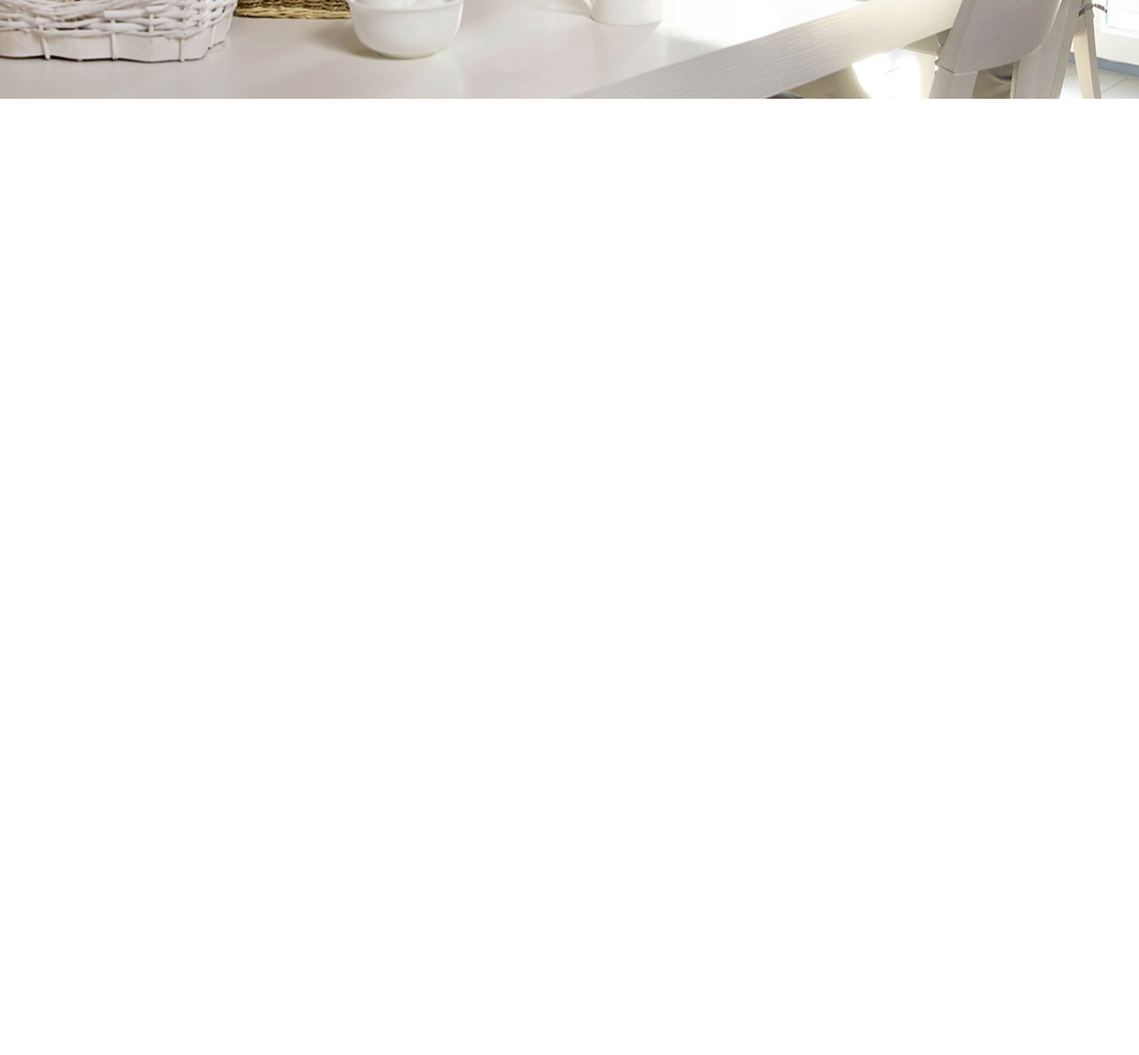
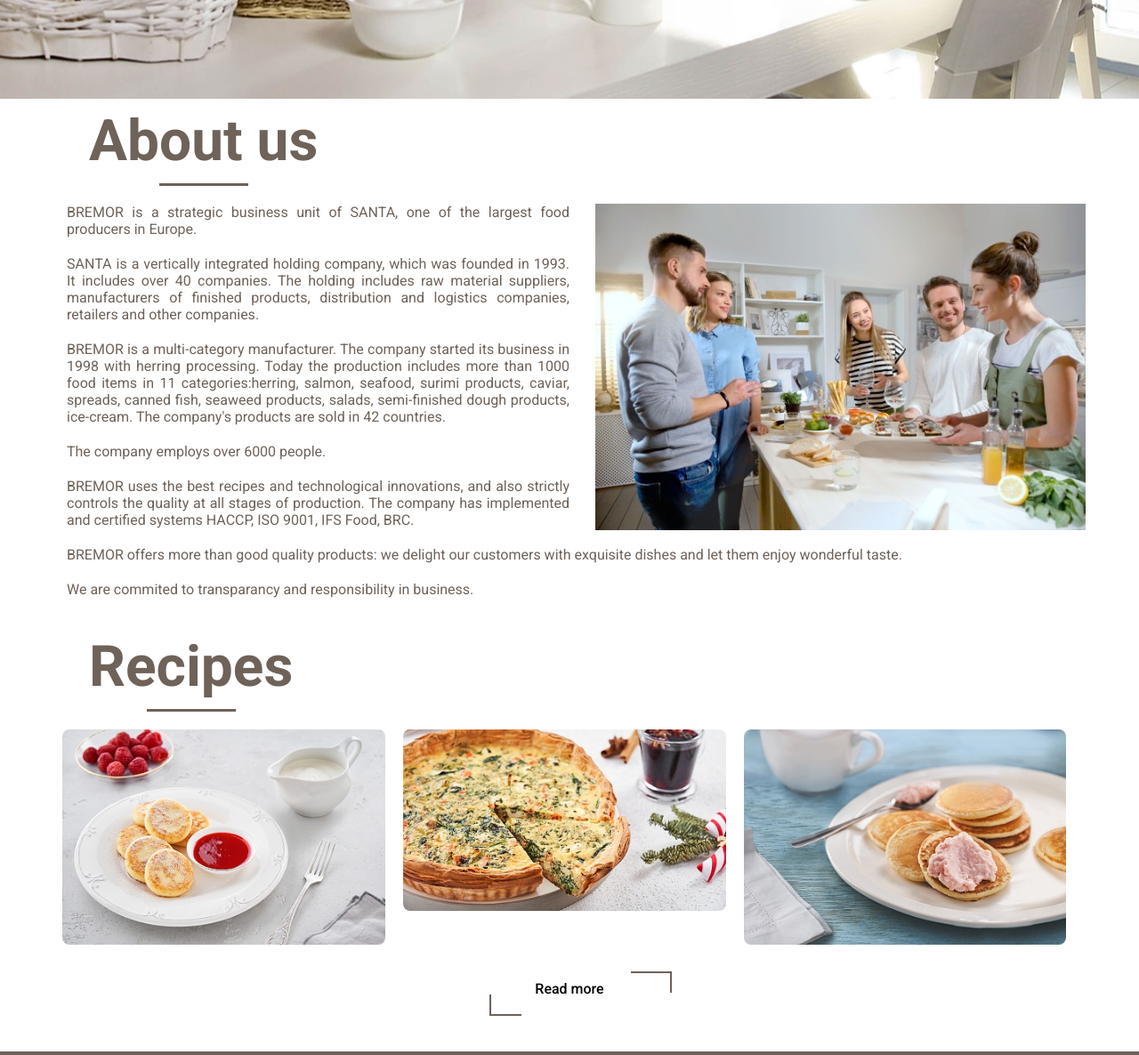
Before and after one commit to Arastun123/Bremor, a plain HTML site: page index.htm in a window 1280 px wide. Shown: the part 689-1875 px from the top of the page at 89% size. Before the commit the page ends 800 px from the top, so only its background shows below. Drawn offline with nearby package versions, Linux system fonts and the light colour scheme.

Commit message:
Index page

```diff
--- /dev/null
+++ b/assets/style/index.css
@@ -0,0 +1,87 @@
+@import url('https://fonts.googleapis.com/css2?family=Roboto:wght@400;500;700&display=swap');
+:root{
+    --txt-color:#6E6259;
+}
+
+#bg{
+    width: 100%;
+    height: 100vh;
+    background: url("../img/main.jpg") no-repeat center center fixed;
+    -webkit-background-size: cover;
+    -moz-background-size: cover;
+    -o-background-size: cover;
+    background-size: cover;
+    z-index: -10;
+}
+
+section{ padding: 10px; }
+
+h2::after{
+    content: "";
+    display: block;
+    width: 100px;
+    height: 3px;
+    background: var(--txt-color);
+    margin:10px  auto;
+}
+
+.img img { width: 100%; }
+.img { width: 95%; margin: auto; }
+
+#about p{
+    color: var(--txt-color);
+    font: 1em 'Roboto', sans-serif;
+    padding: 10px 15px;
+}
+
+.txt { text-align: justify;}
+
+#head-text{
+    display: flex;
+    align-items: end;
+    justify-content: flex-end;
+    height: 80vh;
+    width: 70%;
+    margin: auto;
+}
+
+.rec-img img {
+    width: 100%;
+    display: block;
+    border-radius: 8px;
+}
+.recipe{
+    position: relative;
+    padding: 10px;
+}
+.rec-text{
+    position: absolute;
+    bottom: 30px;
+    left: -100%;
+    display: none;
+}
+.rec-text p {
+    color: #000;
+    font: 1.5em 'Roboto', sans-serif;
+}
+.rec-img:hover { opacity: .6; }
+.rec-img:hover + .rec-text{
+    left: 20px;
+    display: block;
+}
+
+@media only screen and (min-width:992px) {
+    #bg{
+        width: 100%;
+        height: 100vh;
+        background: url("../img/main.jpg") center;
+        z-index: -10;
+    }
+    .img, .txt { margin: 10px 0 ;}
+    .img img { width: 95%; }
+    .img {
+        width: 50%;
+        text-align: end;
+    }
+    #head-text{ width: 50%; }
+}
--- a/assets/style/style.css
+++ b/assets/style/style.css
@@ -3,10 +3,9 @@
     --txt-color:#6E6259;
 }
 .hamburger-menu {
-    padding: 20px;
+    padding: 10px;
     cursor: pointer;
 }
-
 .bar,
 .bar:after,
 .bar:before {
@@ -52,16 +51,6 @@
     transition: bottom 300ms cubic-bezier(0.23, 1, 0.32, 1), transform 300ms 300ms cubic-bezier(0.23, 1, 0.32, 1);
 }
 
-#bg{
-    width: 100%;
-    height: 100vh;
-    background: url("../img/main.jpg") no-repeat center center fixed;
-    -webkit-background-size: cover;
-    -moz-background-size: cover;
-    -o-background-size: cover;
-    background-size: cover;
-    z-index: -10;
-}
 .d-flex{
     display: flex;
     justify-content: space-between;
@@ -79,9 +68,7 @@
     color: var(--txt-color);
     font-size: 1em;
 }
-#languages{
-    position: relative;
-}
+#languages, .hamburger-menu { position: relative; }
 .dropdown {
     background: #fff;
     width: max-content;
@@ -95,11 +82,16 @@ a{
     color: var(--txt-color) ;
     padding: 10px ;
 }
+nav{
+    position: fixed;
+    width: 100%;
+    z-index: 1;
+}
 #menu{
     background: #fff;
     width: 250px;
-    height: 90vh;
-    position: fixed;
+    height: 95vh;
+    position: absolute;
     display: none;
 }
 #menu ul{
@@ -119,56 +111,106 @@ a{
     color: #fff;
     transition: 2s;
 }
+section{ padding: 10px; }
+h2{
+    color: var(--txt-color);
+    font: 600 4em 'Roboto', sans-serif;
+    margin: 0 0 0 40px;
+    width: max-content;
+}
+h1{
+    color: #000;
+    font: bold 3em 'Roboto', sans-serif;
+}
+.t-center{ text-align: center;}
+#more{
+    font-size: 1.3em;
+    padding: 10px 25px;
+    font:500 1em "Roboto", sans-serif;
+    background: transparent;
+    outline: none;
+    cursor: pointer;
+    transition: all 0.3s ease;
+    position: relative;
+    display: inline-block;
+    margin: 20px;
+}
+.btn-4 {
+    width: 230px;
+    height: 60px;
+    line-height: 42px;
+    padding: 0;
+    border: none;
+}
+.btn-4 span {
+    position: relative;
+    display: block;
+    width: 100%;
+    height: 100%;
+}
+.btn-4:before,
+.btn-4:after {
+    position: absolute;
+    content: "";
+    right: 0;
+    top: 0;
+    background: var(--txt-color);
+    transition: all 0.3s ease;
+  }
+.btn-4:before {
+    height: 40%;
+    width: 2px;
+}
+.btn-4:after {
+    width: 20%;
+    height: 2px;
+}
+.btn-4:hover:before {
+    height: 90%;
+}
+.btn-4:hover:after {
+    width: 90%;
+}
+.btn-4 span:before,
+.btn-4 span:after {
+    position: absolute;
+    content: "";
+    left: 0;
+    bottom: 0;
+    background: var(--txt-color);
+    transition: all 0.3s ease;
+}
+.btn-4 span:before {
+    width: 2px;
+    height: 60%;
+}
+.btn-4 span:after {
+    width: 20%;
+    height: 2px;
+}
+.btn-4 span:hover:before { height: 100%; }
+.btn-4 span:hover:after { width: 100%; }
+footer{
+    background: var(--txt-color);
+    padding: 10px;
+}
+.copyright p{
+    color: #fff;
+    font-size: 1.5em;
+}
+.footer-img{ width: 20%; }
+.footer-img img { width: 100%; }
 @media only screen and (min-width:992px) {
     .container {
         max-width: 95%;
         margin: auto;
     }
     #logo{ width: 10%; }
-    #bg{
-        width: 100%;
-        height: 100vh;
-        background: url("../img/main.jpg") center;
-        z-index: -10;
+    section{
+        max-width: 1180px;
+        margin: auto;
+        padding: 20px 10px;
     }
-
-
-
-
-
-
-
-
-
-
-
-
-
-
-
-
-
-
-
-
-
-
-
-
-
-
-
-
-
-
-
-
-
-
-
-
-
-
     .row::after{
         content: "";
         display: table;
--- a/index.htm
+++ b/index.htm
@@ -6,6 +6,7 @@
     <meta name="viewport" content="width=device-width, initial-scale=1.0">
     <link rel="stylesheet" href="./assets/style/reset.css">
     <link rel="stylesheet" href="./assets/style/style.css">
+    <link rel="stylesheet" href="./assets/style/index.css">
     <title>Document</title>
 </head>
 
@@ -46,12 +47,76 @@
                     </ul>
                 </div>
             </nav>
+            <div id="head-text">
+                <h1>BREMOR is one of the largest food producers in Europe.</h1>
+            </div>
         </div>
     </header>
-    <main></main>
-    <footer></footer>
-    <div class="imgList gallery"></div>
-
+    <main>
+        <div class="container">
+            <section id="about">
+                <h2>About us</h2>
+                <div class="text">
+                    <div class="img fright">
+                        <img src="./assets/img/6.jpg" alt="Image 6" />
+                    </div>
+                    <div class="txt">
+                        <p>BREMOR is a strategic business unit of SANTA, one of the largest food producers in Europe.</p>
+                        <p>SANTA is a vertically integrated holding company, which was founded in 1993. It includes over 40 companies. The holding includes raw material suppliers, manufacturers of finished products, distribution and logistics companies, retailers and other companies.</p>
+                        <p>BREMOR is a multi-category manufacturer. The company started its business in 1998 with herring processing. Today the production includes more than 1000 food items in 11 categories:herring, salmon, seafood, surimi products, caviar, spreads, canned fish, seaweed products, salads, semi-finished dough products, ice-cream. The company's products are sold in 42 countries.</p>
+                        <p>The company employs over 6000 people.</p>
+                        <p>BREMOR uses the best recipes and technological innovations, and also strictly controls the quality at all stages of production. The company has implemented and certified systems HACCP, ISO 9001, IFS Food, BRC.</p>
+                        <p>BREMOR offers more than good quality products: we delight our customers with exquisite dishes and let them enjoy wonderful taste.</p>
+                        <p>We are commited to transparancy and responsibility in business.</p>
+                    </div>
+                </div>
+            </section>
+            <section id="recipes">
+                    <h2>Recipes</h2>
+                    <div id="recipes-box" class="row">
+                        <div class="col-4 fleft recipe">
+                            <div class="rec-img">
+                                <img src="./assets/img/syrniki.jpg" alt="Recipes image" />
+                            </div>
+                            <div class="rec-text">
+                                <p>Pancake bags with cheese and caviar filling</p>
+                            </div>
+                        </div>
+                        <div class="col-4 fleft recipe">
+                            <div class="rec-img">
+                                <img src="./assets/img/Kish.jpg" alt="Recipes image" />
+                            </div>
+                            <div class="rec-text">
+                                <p>Pancake bags with cheese and caviar filling</p>
+                            </div>
+                        </div>
+                        <div class="col-4 fleft recipe">
+                            <div class="rec-img">
+                                <img src="./assets/img/Pankeiki_s_krilem.jpg" alt="Recipes image" />
+                            </div>
+                            <div class="rec-text">
+                                <p>Pancake bags with cheese and caviar filling</p>
+                            </div>
+                        </div>
+                    </div>
+                    <div class="t-center">
+                        <button id="more" class="btn-4"><span>Read more</span></button>
+                    </div>
+            </section>
+        </div>
+    </main>
+    <footer>
+        <div class="container">
+            <div class="d-flex">
+                <div class="copyright">
+                    <p>Copyright © 2023 Santa Bremor</p>
+                </div>
+                <div class="footer-img">
+                    <img src="./assets/img/santa_en.svg" alt="Santa logo" />
+                </div>
+            </div>
+        </div>
+    </footer>
     <script src=" https://kit.fontawesome.com/edff80f9e7.js" crossorigin="anonymous"></script>
     <script src="https://cdn.jsdelivr.net/npm/@fancyapps/fancybox@3.5.7/dist/jquery.fancybox.min.js"></script>
     <script src="./assets/js/jquery.js"></script>
```
Also changed, not shown: today.htm (added, +69 -0 lines), assets/img/Kish.jpg (added), assets/img/Pankeiki_s_krilem.jpg (added).
